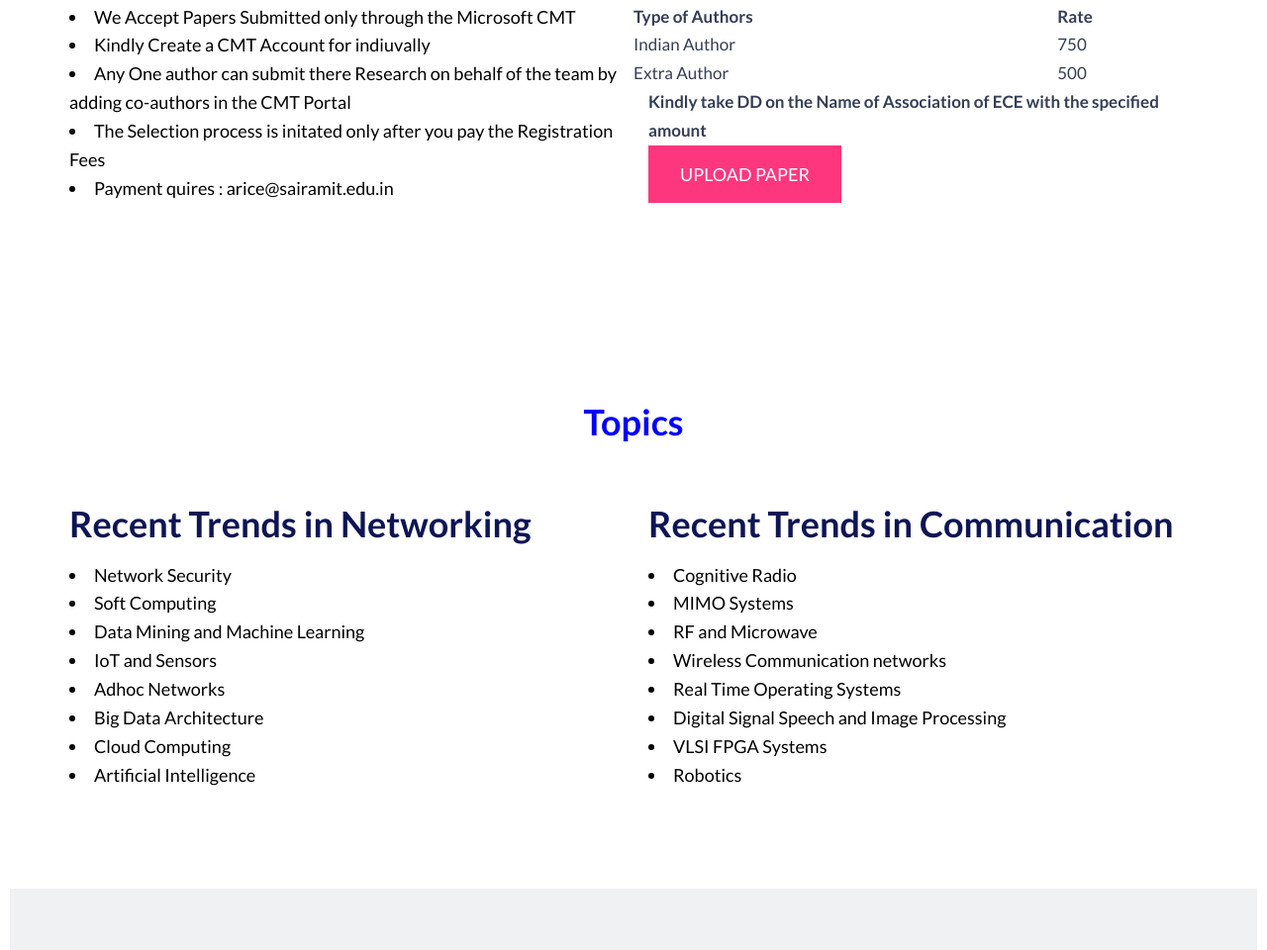
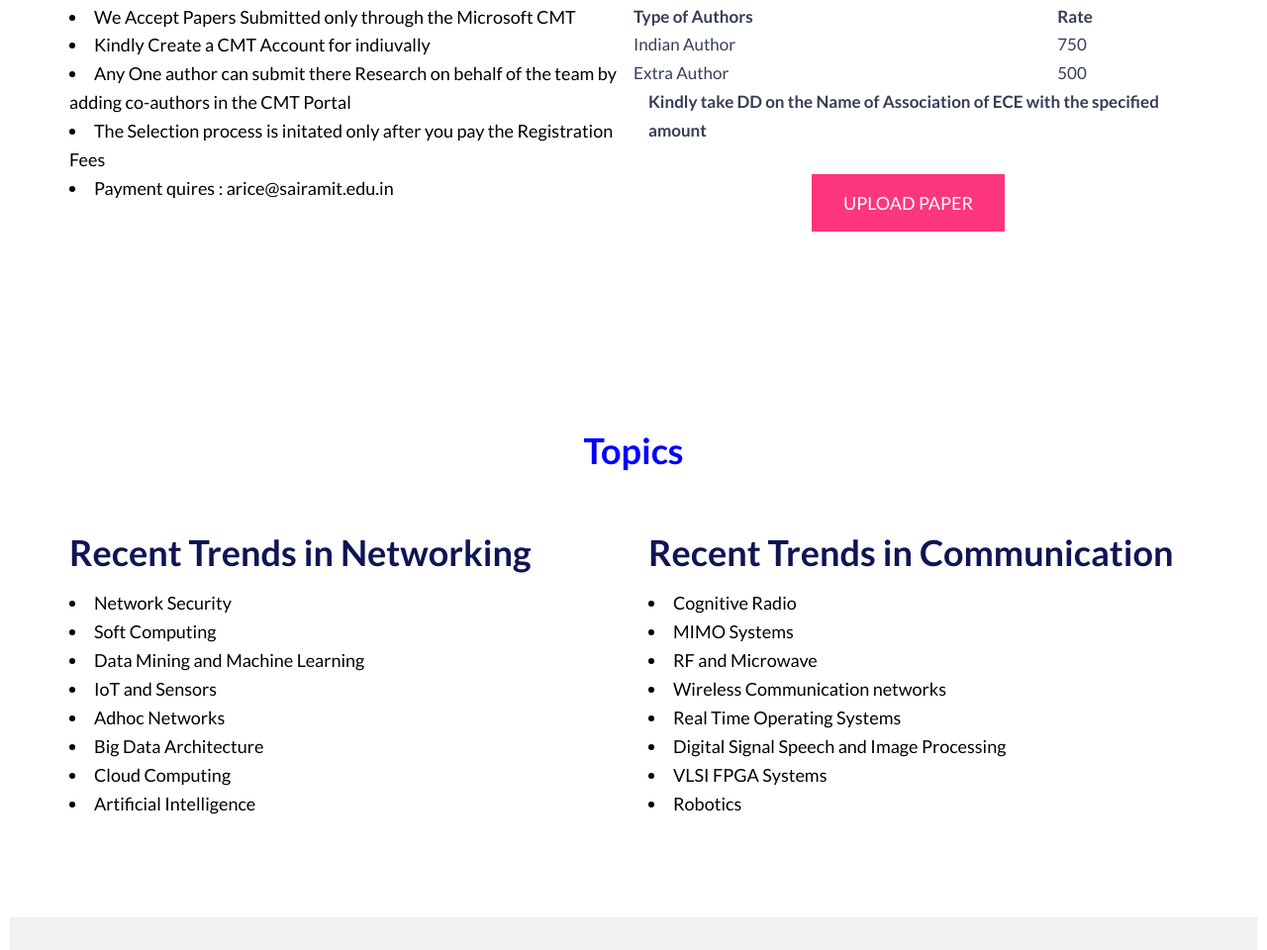
Before and after one commit to smazeestudio/sairam, a plain HTML site: page index.html in a window 1280 px wide. Shown: the part 3872-4832 px from the top of the page at 99% size. Drawn offline with Linux system fonts and the light colour scheme; some packages are replaced by stand-ins of ours.

Commit message:
changed paper

```diff
--- a/index.html
+++ b/index.html
@@ -610,7 +610,7 @@
                         </table>
                         <div class="row col-sm-12">
                             <b>Kindly take DD on the Name of Association of ECE with the specified amount</b><BR>
-                              <a href="ARICE - HOW TO UPLOAD PAPER.pdf"><button type="button" class="btn btn-primary btn-lg animated  infinite">UPLOAD PAPER</button></a>
+                             <br><center> <a href="ARICE - HOW TO UPLOAD PAPER.pdf"><button type="button" class="btn btn-primary btn-lg animated  infinite">UPLOAD PAPER</button></a></center>
                         </div>
                     </div>
                 </div>
```
